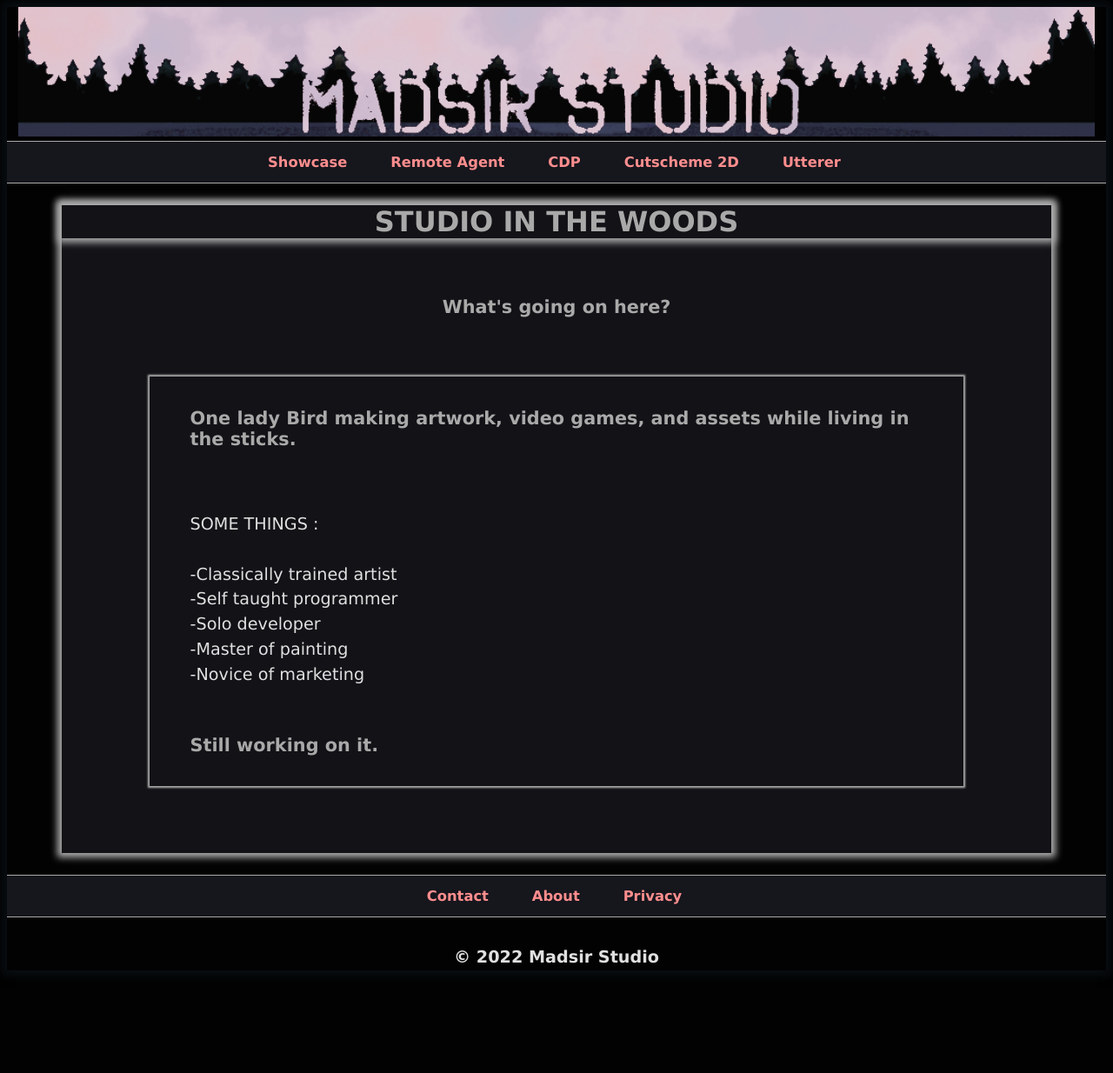
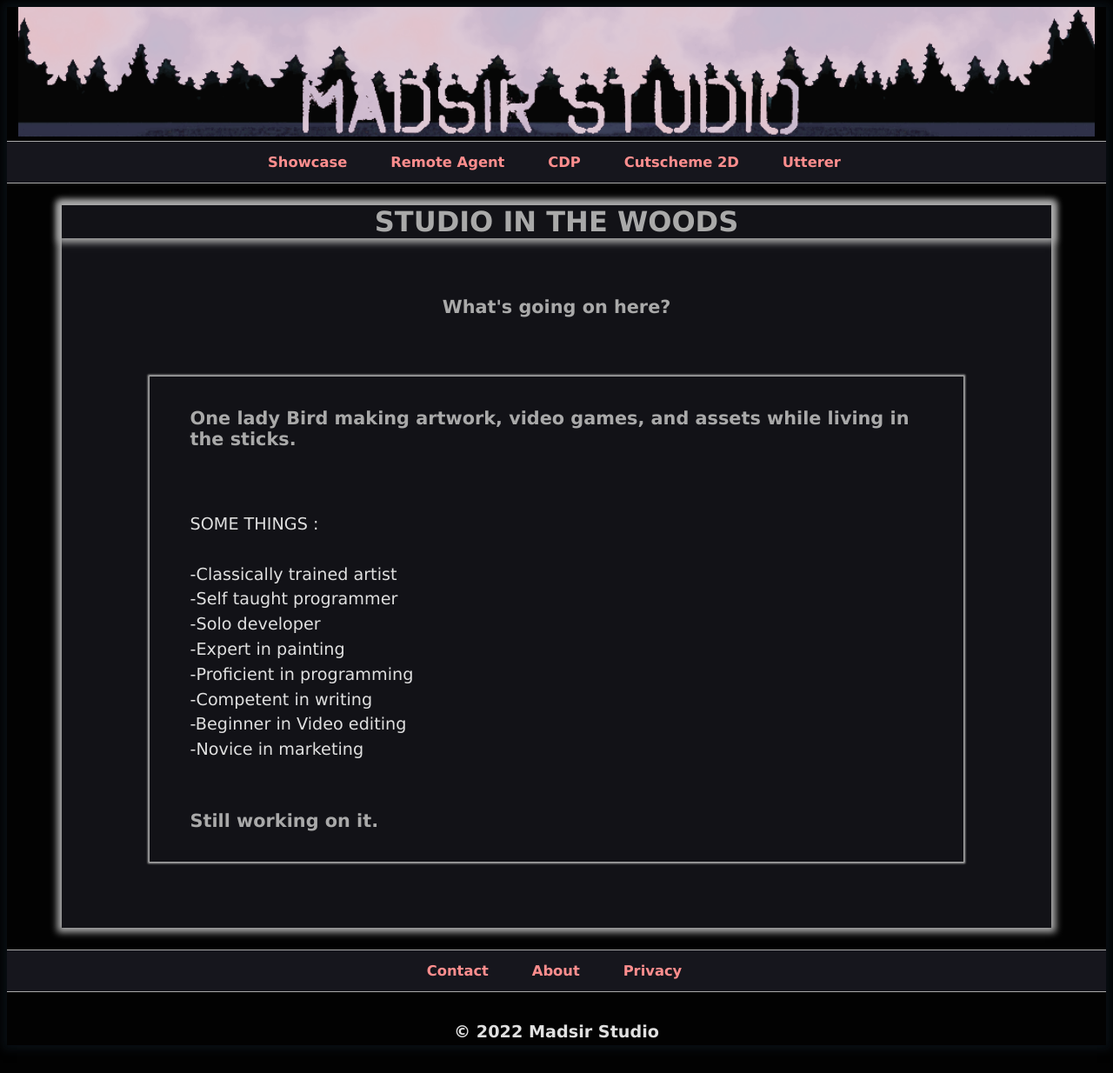
Before and after one commit to Madsir/madsirstudio.github.io, a Jekyll site: the page built from about/index.html, in a window 1280 px wide. Shown: the whole page at 87% size. Built offline with Jekyll 4.4.1, drawn with Linux system fonts in a browser that asks for light colours; before the commit the page ends 1148 px from its top, so only the background shows below that.

Commit message:
Update index.html

```diff
--- a/about/index.html
+++ b/about/index.html
@@ -52,8 +52,11 @@ h2 {
 			-Classically trained artist<br>
 			-Self taught programmer<br>
 			-Solo developer<br>
-			-Master of painting<br>
-			-Novice of marketing<br></p>
+			-Expert in painting<br>
+			-Proficient in programming<br>
+			-Competent in writing<br>
+			-Beginner in Video editing<br>
+			-Novice in marketing<br></p>
 			<br>
 		<h2>Still working on it.</h2><br>
 		</div>
```
